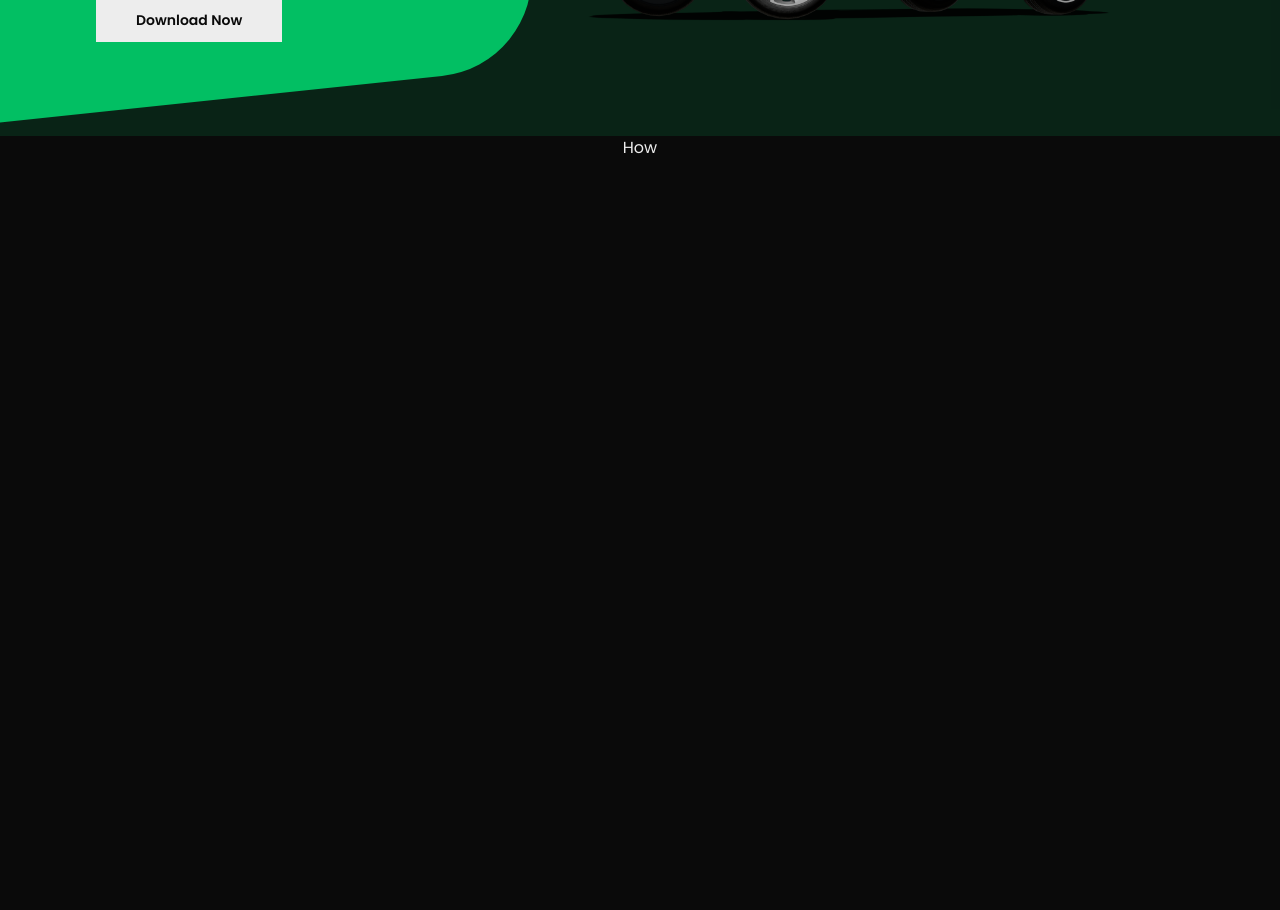
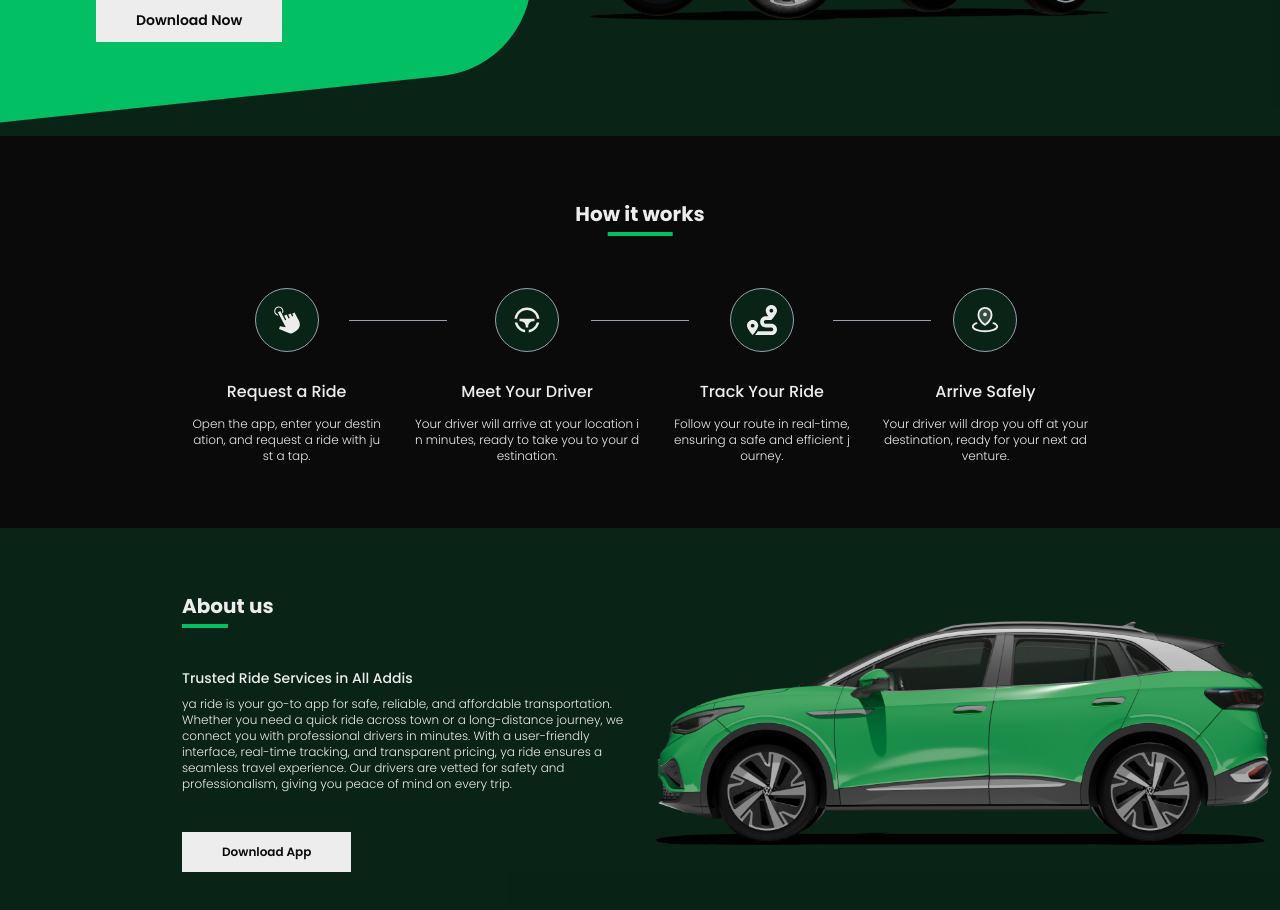
Before and after one commit to uberaddis/ya-landing, a Next.js app: page / in a window 1280 px wide. Shown: the part 400-1310 px from the top of the page. Before the commit the page ends 1200 px from the top, so only its background shows below. Built offline with nearby package versions, Linux system fonts and the light colour scheme.

Commit message:
how & about section

```diff
--- /dev/null
+++ b/app/components/About.tsx
@@ -0,0 +1,23 @@
+import Image from 'next/image'
+import Link from 'next/link'
+import React from 'react'
+
+export default function About() {
+    return (
+        <div className='w-full py-16 flex items-center gap-5 bg-[#02bf6322]'>
+            <div className="flex-1 flex justify-end">
+                <div className="max-w-md flex flex-col gap-10">
+                    <h2 className='relative w-fit text-xl font-bold pb-2 before:absolute before:bottom-0 before:w-1/2 before:h-1 before:bg-[var(--primary)]'>About us</h2>
+                    <div className="flex flex-col gap-2">
+                        <h3 className='text-sm font-medium'>Trusted Ride Services in All Addis</h3>
+                        <p className='text-xs font-light'>ya ride is your go-to app for safe, reliable, and affordable transportation. Whether you need a quick ride across town or a long-distance journey, we connect you with professional drivers in minutes. With a user-friendly interface, real-time tracking, and transparent pricing, ya ride ensures a seamless travel experience. Our drivers are vetted for safety and professionalism, giving you peace of mind on every trip.</p>
+                    </div>
+                    <Link href={""} className='w-fit px-10 py-3 bg-[var(--foreground)] text-[var(--background)] text-xs font-semibold'>Download App</Link>
+                </div>
+            </div>
+            <div className="flex-1">
+                <Image src="/images/yacar_side.png" alt="Ya car side Image" width={600} height={600} className="object-contain w-full h-full" />
+            </div>
+        </div>
+    )
+}
--- a/app/components/How.tsx
+++ b/app/components/How.tsx
@@ -1,7 +1,58 @@
-import React from 'react'
+import { GiClick } from 'react-icons/gi';
+import { RiSteeringFill } from 'react-icons/ri';
+import { FaRoute } from 'react-icons/fa';
+import { PiMapPinAreaDuotone } from 'react-icons/pi';
 
 export default function How() {
     return (
-        <div>How</div>
+        <div className='w-full py-16 flex justify-center items-center'>
+            <div className="max-w-4xl w-full flex flex-col items-center gap-5">
+                <h2 className='relative text-xl font-bold pb-2 mb-8 before:absolute before:bottom-0 before:left-1/2 before:-translate-x-1/2 before:w-1/2 before:h-1 before:border-b-4 before:border-[var(--primary)]'>How it works</h2>
+                <div className='relative w-full flex items-center gap-8'>
+                    <div className="w-full absolute top-8 left-1/2 -translate-x-1/2 flex items-center justify-between gap-36 px-[157px]">
+                        <div className="flex-1 h-[1px] bg-gray-400"></div>
+                        <div className="flex-1 h-[1px] bg-gray-400"></div>
+                        <div className="flex-1 h-[1px] bg-gray-400"></div>
+                    </div>
+                    <div className='max-w-[250px] flex flex-col items-center gap-4'>
+                        <div className="w-16 h-16 flex items-center justify-center rounded-full bg-[#02bf6322] border border-gray-400 overflow-hidden mb-3">
+                            <GiClick className='text-3xl text-[var(--foreground)]' />
+                        </div>
+                        <div className="flex flex-col items-center gap-3 text-center">
+                            <h3 className='text-base font-medium'>Request a Ride</h3>
+                            <p className='text-xs font-light break-all'>Open the app, enter your destination, and request a ride with just a tap.</p>
+                        </div>
+                    </div>
+                    <div className='max-w-[250px] flex flex-col items-center gap-4'>
+                        <div className="w-16 h-16 flex items-center justify-center rounded-full bg-[#02bf6322] border border-gray-400 overflow-hidden mb-3">
+                            <RiSteeringFill className='text-3xl text-[var(--foreground)]' />
+                        </div>
+                        <div className="flex flex-col items-center gap-3 text-center">
+                            <h3 className='text-base font-medium'>Meet Your Driver</h3>
+                            <p className='text-xs font-light break-all'>Your driver will arrive at your location in minutes, ready to take you to your destination.</p>
+                        </div>
+                    </div>
+                    <div className='max-w-[250px] flex flex-col items-center gap-4'>
+                        <div className="w-16 h-16 flex items-center justify-center rounded-full bg-[#02bf6322] border border-gray-400 overflow-hidden mb-3">
+                            <FaRoute className='text-3xl text-[var(--foreground)]' />
+                        </div>
+                        <div className="flex flex-col items-center gap-3 text-center">
+                            <h3 className='text-base font-medium'>Track Your Ride</h3>
+                            <p className='text-xs font-light break-all'>Follow your route in real-time, ensuring a safe and efficient journey.</p>
+                        </div>
+                    </div>
+                    <div className='max-w-[250px] flex flex-col items-center gap-4'>
+                        <div className="w-16 h-16 flex items-center justify-center rounded-full bg-[#02bf6322] border border-gray-400 overflow-hidden mb-3">
+                            <PiMapPinAreaDuotone className='text-3xl text-[var(--foreground)]' />
+                        </div>
+                        <div className="flex flex-col items-center gap-3 text-center">
+                            <h3 className='text-base font-medium'>Arrive Safely</h3>
+                            <p className='text-xs font-light break-all'>Your driver will drop you off at your destination, ready for your next adventure.</p>
+                        </div>
+                    </div>
+
+                </div>
+            </div>
+        </div>
     )
 }
--- a/app/components/Navbar.tsx
+++ b/app/components/Navbar.tsx
@@ -23,7 +23,9 @@ export default function Navbar() {
 
     return (
         <div ref={navbarRef} className={`fixed ${isScrolled && "shadow-[0_2px_15px_#000000aa]"} duration-300 left-0 top-0 w-full bg-[var(--background)] flex flex-col items-center z-[99999]`}>
-            <NavbarPrice />
+            <div className="w-full flex justify-center px-20">
+                <NavbarPrice />
+            </div>
             <div className="w-full flex justify-center bg-[var(--foreground)] px-20 text-[var(--background)]">
                 <div className="max-w-[1150px] w-full flex items-center justify-between">
                     <div className="flex w-5 h-full"></div>
@@ -33,7 +35,7 @@ export default function Navbar() {
                         <Link href="#" className={`relative text-sm py-3 before:absolute before:bottom-0 before:w-full before:h-1 ${activeLink === "services" ? "before:bg-[var(--primary)] font-semibold" : "font-extralight"} before:duration-300`} onClick={() => setActiveLink("services")}>Services</Link>
                         <Link href="#" className={`relative text-sm py-3 before:absolute before:bottom-0 before:w-full before:h-1 ${activeLink === "contact" ? "before:bg-[var(--primary)] font-semibold" : "font-extralight"} before:duration-300`} onClick={() => setActiveLink("contact")}>Contact</Link>
                     </div>
-                    <div className="bg-[var(--primary)] text-[12px] w-32 flex justify-center py-3">
+                    <div className="bg-[var(--primary)] text-[12px] w-32 flex justify-center py-[13px]">
                         Become a Driver
                     </div>
                 </div>
--- a/app/page.tsx
+++ b/app/page.tsx
@@ -1,12 +1,14 @@
+import About from "./components/About";
 import Hero from "./components/Hero";
 import How from "./components/How";
 
 
 export default function Home() {
   return (
-    <div className="w-full min-h-[150vh] pt-24 flex flex-col items-center">
+    <div className="w-full min-h-screen pt-24 flex flex-col items-center">
       <Hero />
       <How />
+      <About />
     </div>
   );
 }
```
Also changed, not shown: public/images/yacar_side.png (added).
